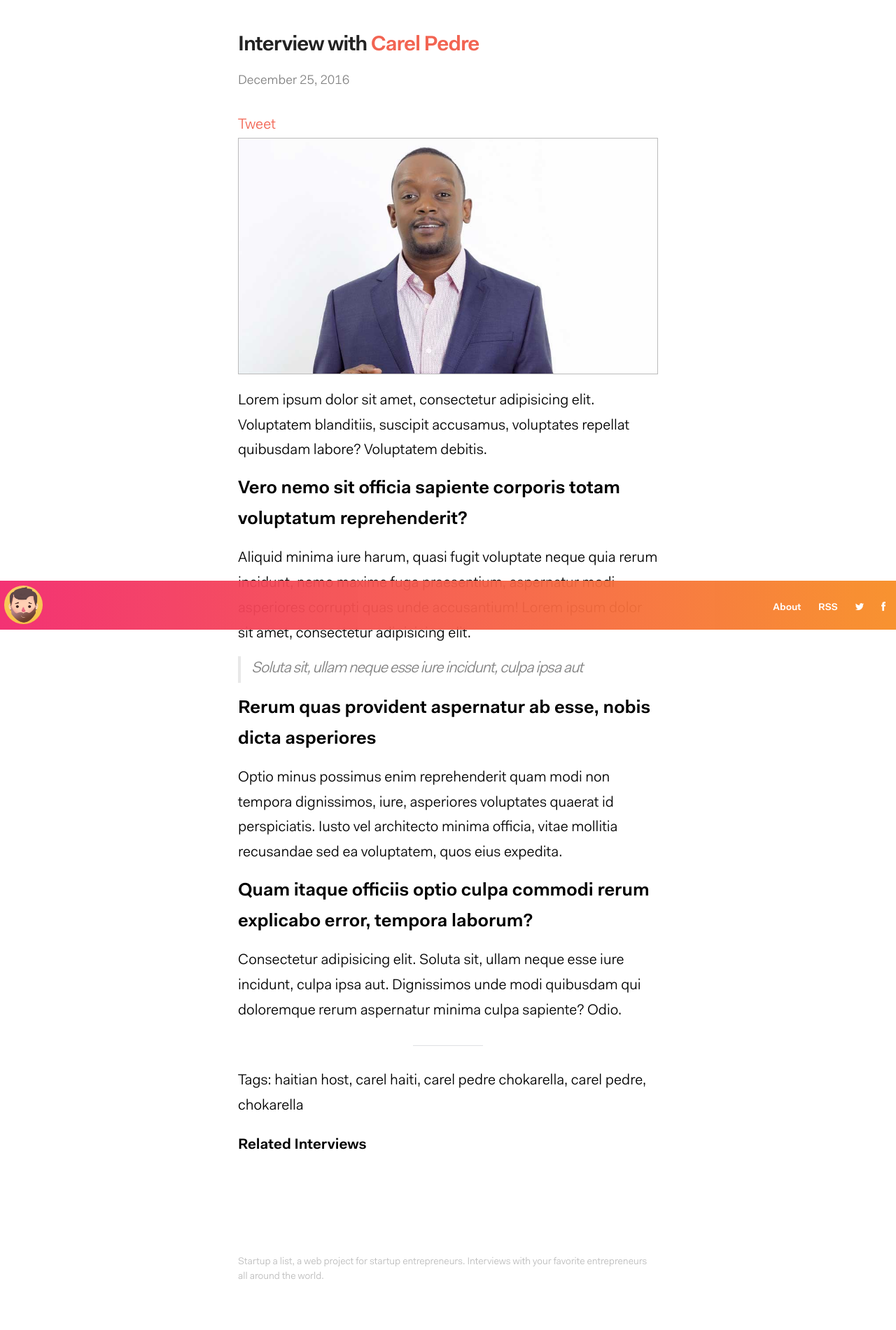
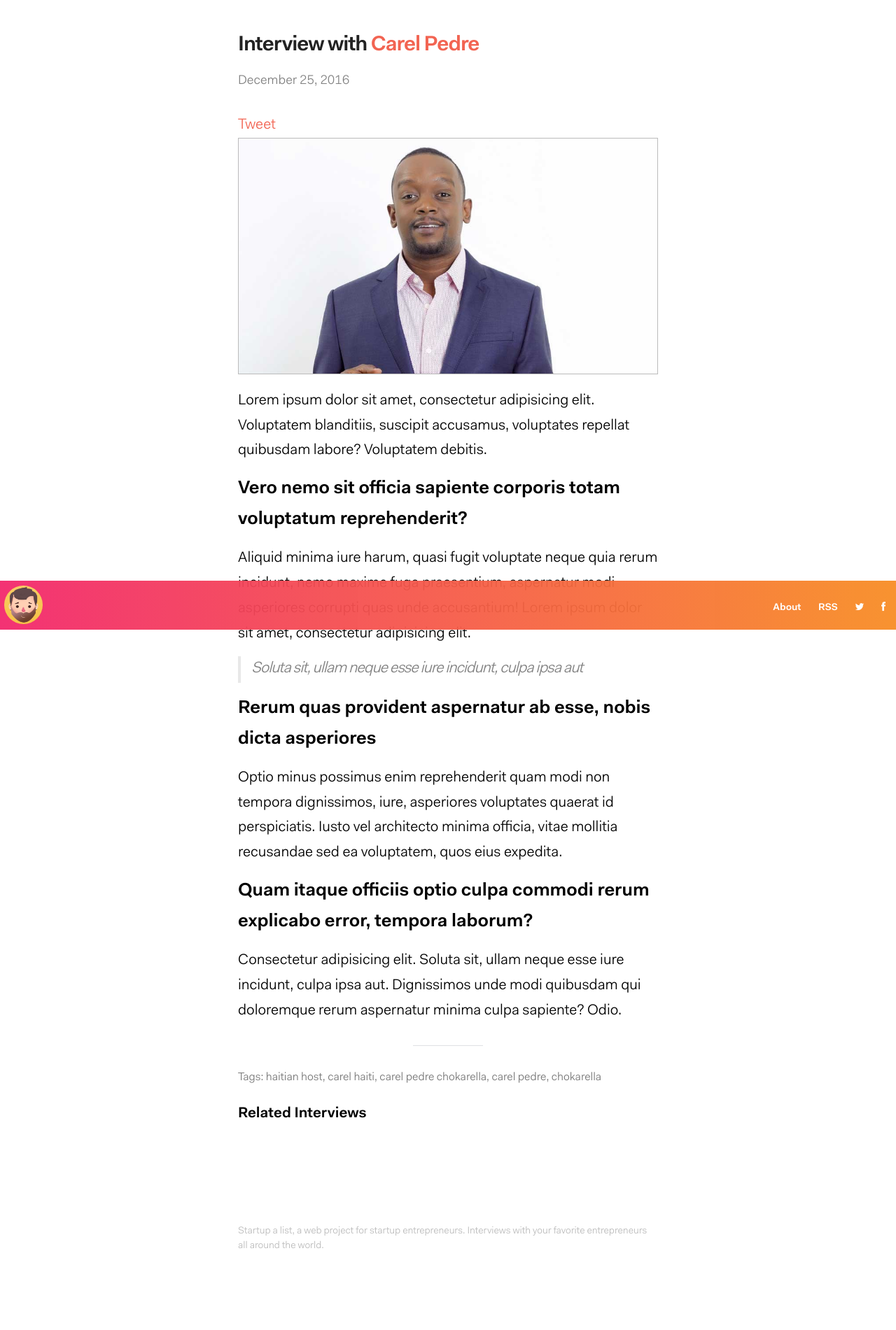
Before and after one commit to kenold/startup-alist, a Jekyll site: the page built from _posts/2016-12-25-carel-pedre.md, in a window 1280 px wide. Shown: the whole page at 70% size. Built offline with Jekyll 4.4.1, drawn with Linux system fonts in a browser that asks for light colours; comment, search, counter and statistics services are not loaded; after the commit the page ends 1857 px from its top, so only the background shows below that.

Commit message:
add tags styles

```diff
--- a/_sass/_layout.scss
+++ b/_sass/_layout.scss
@@ -384,3 +384,8 @@ span.arrow {
 .interviews a:link, .interviews a:hover {
     text-decoration: none;
 }
+
+.tags {
+    color: #777;
+    font-size: 16px;
+}
```
